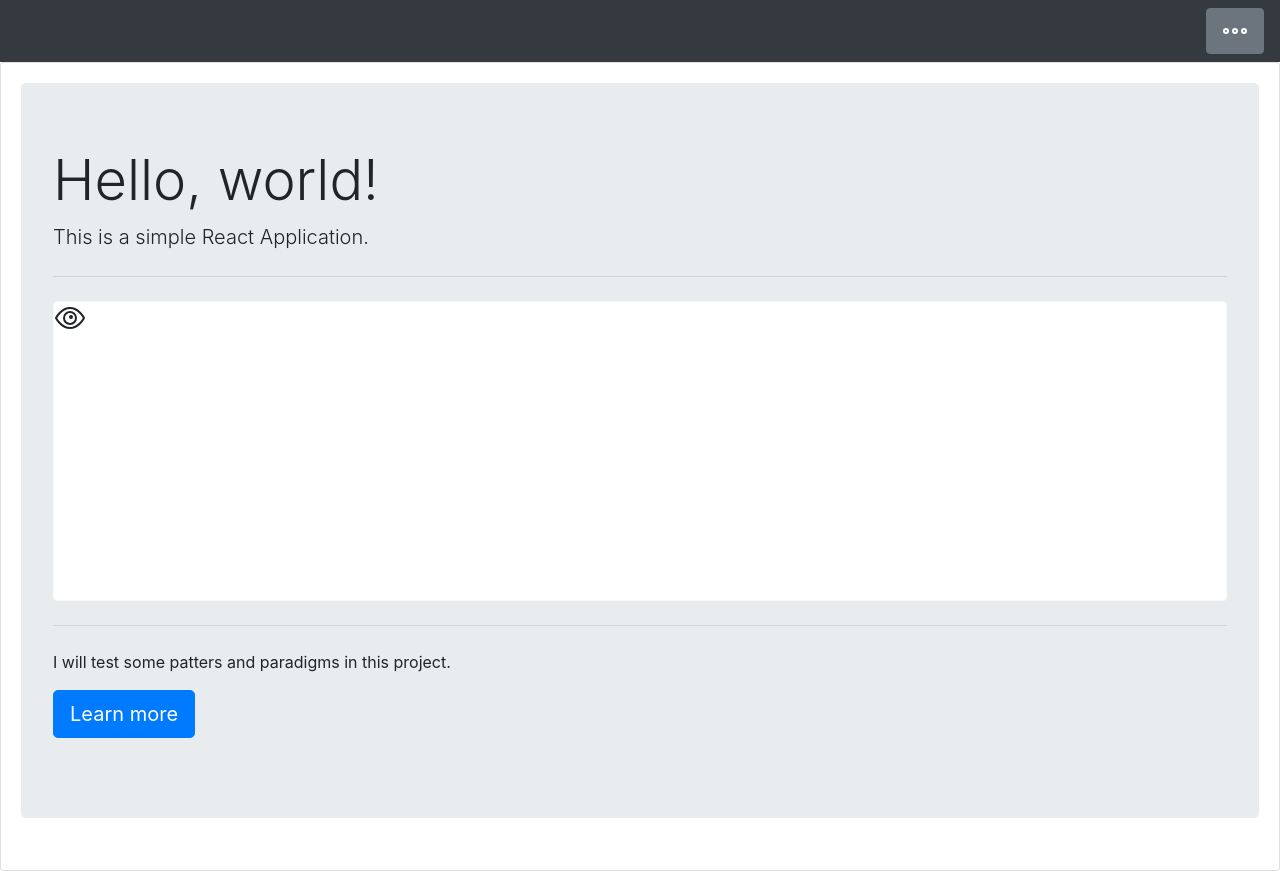
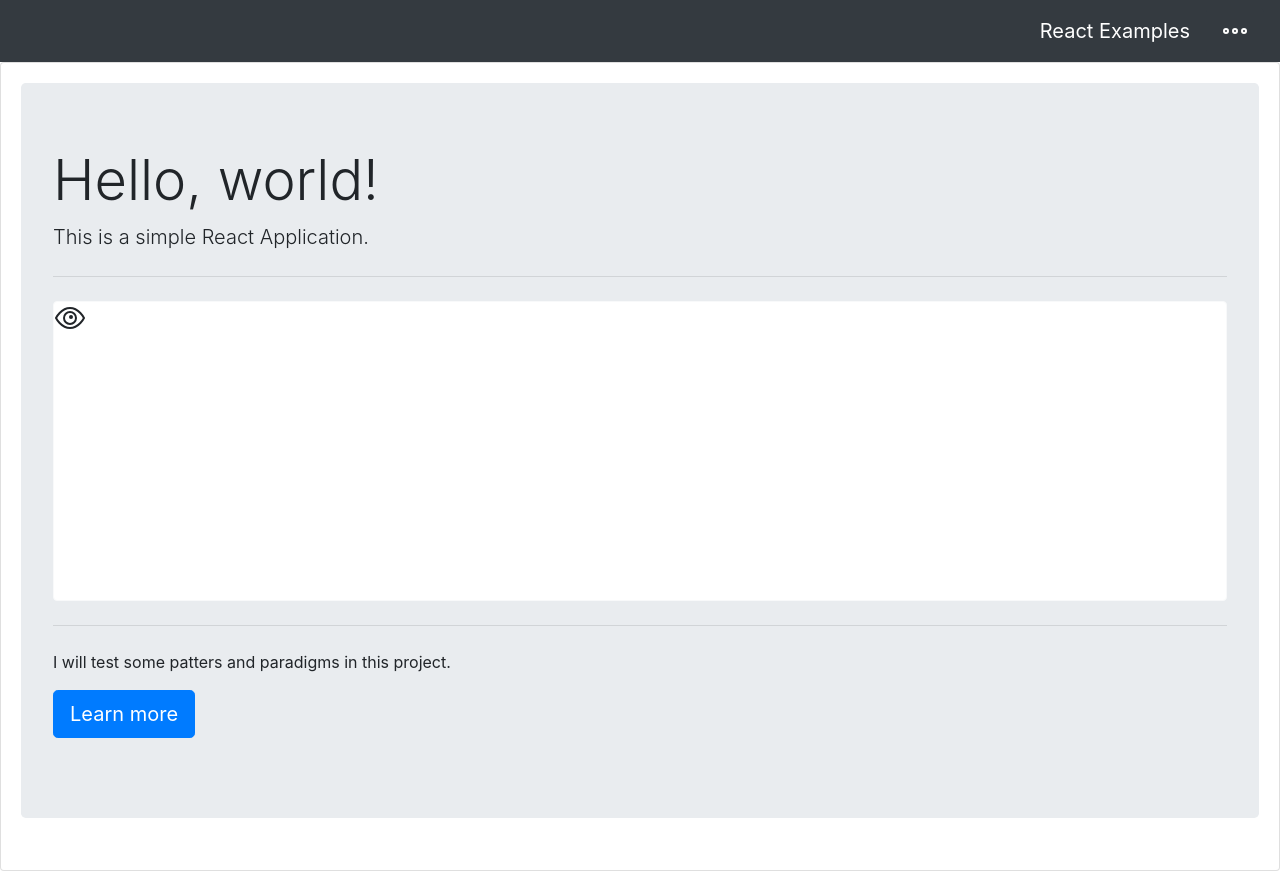
Before and after one commit to daru23/react-context-modal, a React app: page / in a window 1280 px wide. Built offline with nearby package versions, Linux system fonts and the light colour scheme.

Commit message:
Header small style details

```diff
--- a/src/components/Header.jsx
+++ b/src/components/Header.jsx
@@ -4,6 +4,7 @@ import ToggleMenu from './ToggleMenu';
 
 export const Header = ({}) =>
     <nav className="navbar navbar-dark bg-dark justify-content-end">
+        <a className="navbar-brand" href="#">React Examples</a>
         <ToggleMenu>
             <div>Edit</div>
             <div>Logout</div>
--- a/src/components/ToggleMenu.jsx
+++ b/src/components/ToggleMenu.jsx
@@ -50,7 +50,7 @@ export class ToggleMenu extends Component {
         let optionsList = this.handleChildren();
 
         return (<div ref={this.setWrapperRef}  className={`dropdown ${showMenu ? 'show' : ''}`}>
-                    <button className="btn btn-secondary" type="button" id="dropdownMenuButton" data-toggle="dropdown" aria-haspopup="true" aria-expanded="false" onClick={this.toggleMenu}>
+                    <button className="btn btn-dark" type="button" id="dropdownMenuButton" data-toggle="dropdown" aria-haspopup="true" aria-expanded="false" onClick={this.toggleMenu}>
                        <Icon />
                     </button>
                     <div className={`dropdown-menu dropdown-menu-right ${showMenu ? 'show' : ''}`} aria-labelledby="dropdownMenuButton">
```
